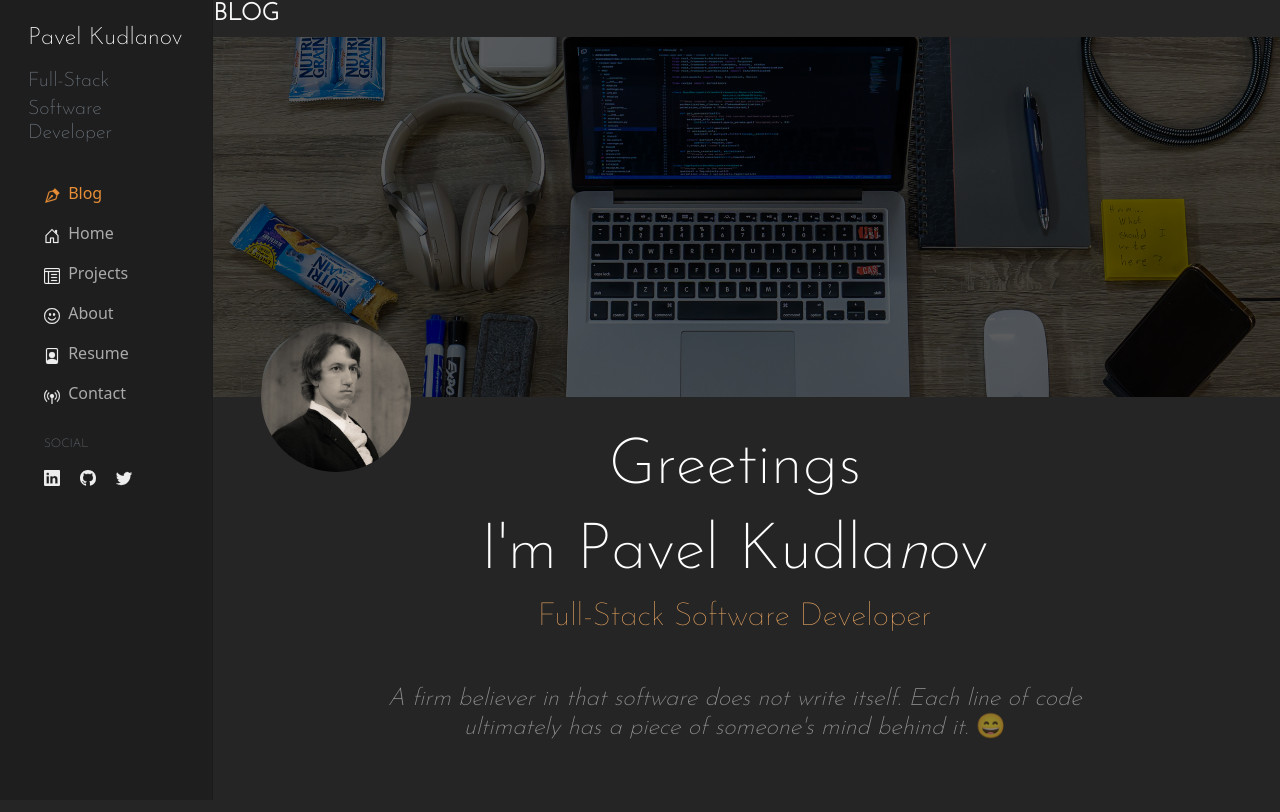
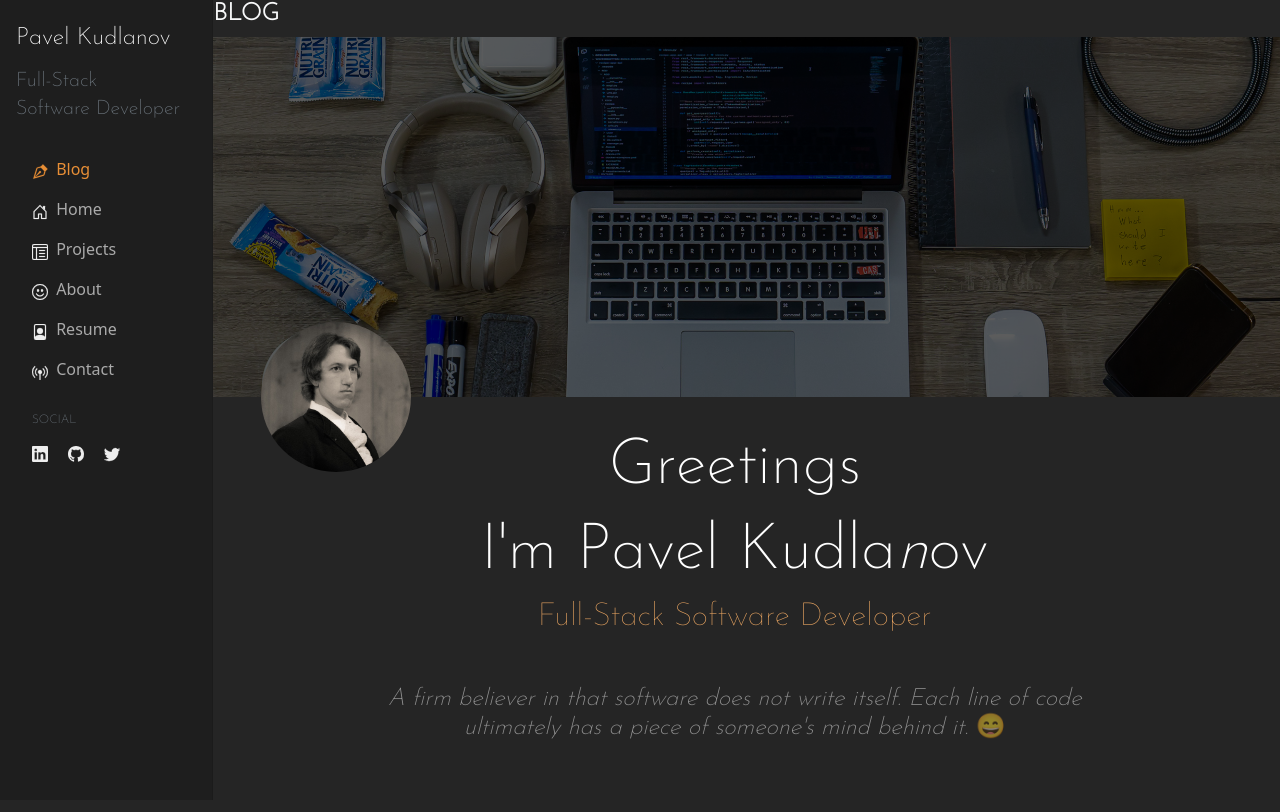
Before and after one commit to pkudlanov/personal-portfolio-django, a Django app: page / in a window 1280 px wide. Shown: the top 812 px of the page. Run offline with Django 3.2, Linux system fonts and the light colour scheme; data comes from the database, SQL or seed files in the repository.

Commit message:
Got rid of the gutters

```diff
--- a/portfolio/templates/portfolio/blog.html
+++ b/portfolio/templates/portfolio/blog.html
@@ -120,7 +120,8 @@
             </ul> -->
         </div>
     </nav>
-    <main id="blog" class="col-md-9 ms-sm-auto col-lg-10 pt-0 my-0 py-0">
+
+    <main id="blog" class="col-md-9 ms-sm-auto col-lg-10 my-0 py-0">
         {% block blog_content %}{% endblock blog_content %}
     </main>
 </div>
--- a/portfolio/templates/portfolio/home.html
+++ b/portfolio/templates/portfolio/home.html
@@ -12,8 +12,7 @@
     </button>
 </div>
 
-<div class="container-fluid pt-0">
-<div class="row">
+<div class="row g-0">
     <nav id="sidebarMenu" class="col-md-3 col-lg-2 d-md-block sidebar collapse pe-2">
         <div class="nav-link">
             <a class="text-decoration-none" href="{% url 'home' %}"><h4 class="my-3">Pavel Kudlanov</h4></a>
@@ -122,7 +121,7 @@
     </nav>
 
 
-    <main class="col-md-9 ms-sm-auto col-lg-10 pt-0 my-0 py-0 px-0 position-relative">
+    <main class="col-md-9 ms-sm-auto col-lg-10 my-0 py-0 position-relative">
 
         <!-- BLOG BANNER -->
         <div class="blog-banner">
@@ -193,5 +192,4 @@
 
     </main>
 </div>
-</div>
 {% endblock content %}
```
